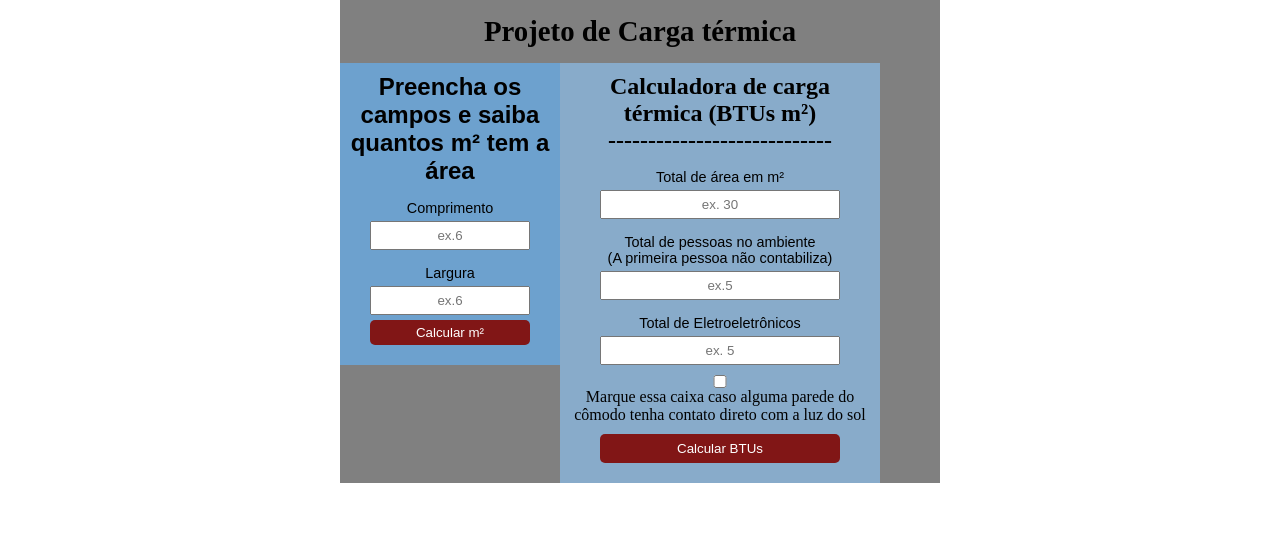
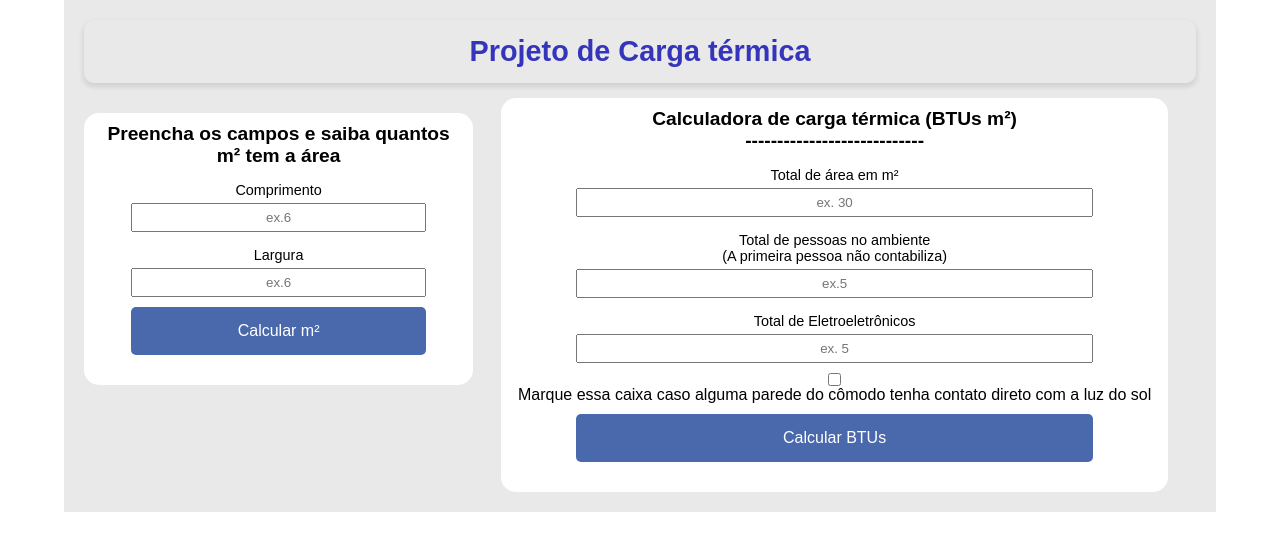
Before and after one commit to Joanderson98/calculadora_de_carga_termica-js, a plain HTML site: page index.html in a window 1280 px wide. Drawn offline with Linux system fonts and the light colour scheme.

Commit message:
Add files via upload

```diff
--- a/script.js
+++ b/script.js
@@ -42,7 +42,7 @@ function calcular(){
     }else if(n1 > 2000){
         n.innerHTML = "Será necessário um ar de 7000Btus."
     }else{
-        n.innerHTML = "erro."
+        n.innerHTML = "Verifique se os campos acima estão preenchidos"
     }
 
 
@@ -63,8 +63,11 @@ function calcM(){
 
     let total = larg * comp;
 
-    metroq.innerHTML = "Sua área é equivalente a " + total + " metros quadrados."
-
+    if (total == 0) {
+        metroq.innerHTML = "Por favor preencha os campos acima"
+    } else {
+        metroq.innerHTML = "Sua área é equivalente a " + total + " metros quadrados."
+    }
 
 }
 
--- a/style.css
+++ b/style.css
@@ -1,35 +1,57 @@
 *{
     padding: 0;
     margin: 0;
-
+    box-sizing: border-box;
+    font-family:'Arial Narrow Bold', sans-serif;
 }
 
 .center{
-    background-color: gray;
+    text-align: center;
+    justify-content: center;
+    background-color: rgb(233, 233, 233);
     margin: auto;
-    max-width: 600px;
+    height: auto;
+    max-width: 400px;
 
 }
 
 .container{
-    width: 300px;
+    width: 90%;
     margin: auto;
-    background-color: rgb(136, 171, 202);
+    background-color: rgb(255, 255, 255);
     padding: 10px;
     text-align: center;
     display: inline-block;
+    border-radius: 15px;
+    margin-bottom: 20px;
+}
 
+.metro2{
+    width: 90%;
+    margin: auto;
+    padding: 10PX;
+    background-color: rgb(255, 255, 255);
+    text-align: center;
+    font-family: Arial, Helvetica, sans-serif;
+    border-radius: 15px;
+    margin-top: 15px;
+    margin-bottom: 10px;
 }
+
 .title{
-    font-size: 1.8em;
+    background-color: rgb(233, 233, 233);
+    font-size: 1.5em;
     text-align: center;
     padding: 15px;
-
+    margin-bottom: 15px;
+    border-radius: 10px;
+    color: rgb(53, 53, 187);
+    box-shadow: 0px 3px 5px 1px rgba(0, 0, 0, 0.1);
 }
 
 input{
     width: 80%;
-    padding: 5px;
+    padding: 10px;
     box-sizing: border-box;
     display: block;
     align-items: center;
@@ -38,48 +60,120 @@ input{
     padding-left: 20px;
     text-align: center;
 }
+h2{
+    font-size: 1.2rem;
+}
 
-
-
-
-#botao{
+#botao,#botao1{
     margin: 10px;
-    padding: 7px;
+    padding: 15px;
     width: 80%;
-    background-color: rgb(129, 22, 22);
+    background-color: rgb(74, 105, 173);
     color: white;
     border: none;
     border-radius: 5px;
+    display: inline-block;
 }
 
 p{
     margin-top: 15px;
-    margin-bottom: -5px;
-    font-size: 0.9rem;
+    margin-bottom: -7px;
+    font-size: 1rem;
     font-family: Arial, Helvetica, sans-serif;
 }
 
-.metro2{
-    padding: 10px;
-    margin-bottom: 5px;
-   background-color: rgb(109, 161, 206);
-   max-width: 200px;
-   float: left;
-   text-align: center;
-   font-family: Arial, Helvetica, sans-serif;
+
+#Mq, #n{
+    margin: 10px;
+    font-size: 1.2rem;
+    font-family:'Arial Narrow Bold', sans-serif;
 }
 
-#botao1{
-    color: white;
-    background-color: rgb(129, 22, 22);
-    margin-top: 5px;
-    width: 80%;
-    border: none;
-    border-radius: 5px;
-    padding: 5px;
+
+@media screen and (min-width: 500px) {
+    *{
+        padding: 0;
+        margin: 0;
+        font-family:'Arial Narrow Bold', sans-serif;
+        box-sizing: border-box;
+    }
+
+    .title{
+        background-color: rgb(233, 233, 233);
+        font-size: 1.8em;
+        text-align: center;
+        padding: 15px;
+        box-sizing: border-box;
+        margin-bottom: 15px;
+        border-radius: 10px;
+        color: rgb(53, 53, 187);
+        box-shadow: 0px 3px 5px 1px rgba(0, 0, 0, 0.1);
+    }
+
+    .center{
+        text-align: center;
+        justify-content: center;
+        background-color: rgb(233, 233, 233);
+        padding: 20px;
+        margin: auto;
+        height: 100%;
+        max-width: 90%;
+
+    }
+
+    .container{
+        width: 60%;
+        margin: auto;
+        background-color: rgb(255, 255, 255);
+        padding: 10px;
+        text-align: center;
+        display: inline-block;
+        border-radius: 15px;
+    }
+    .metro2{
+        width: 35%;
+        padding: 10px;
+       background-color: rgb(255, 255, 255);
+       float: left;
+       text-align: center;
+
+       border-radius: 15px;
+    }
+
+    input{
+        width: 80%;
+        padding: 5px;
+        box-sizing: border-box;
+        display: block;
+        align-items: center;
+        margin: auto;
+        margin-top: 10px;
+        padding-left: 20px;
+        text-align: center;
+    }
+
+    #botao,#botao1{
+        margin: 10px;
+        padding: 15px;
+        width: 80%;
+        background-color: rgb(74, 105, 173);
+        color: white;
+        border: none;
+        font-size: 1rem;
+        border-radius: 5px;
+        display: inline-block;
+    }
+
+    p{
+        margin-top: 15px;
+        margin-bottom: -5px;
+        font-size: 0.9rem;
+        font-family: Arial, Helvetica, sans-serif;
+    }
+
+    #Mq, #n{
+        color: rgb(54, 42, 163);
+        margin: 10px;
+        font-family:'Arial Narrow Bold', sans-serif;
+    }
 }
-
-#Mq{
-    margin: 10px;
-    font-family:'Arial Narrow Bold', sans-serif;
-}
```
